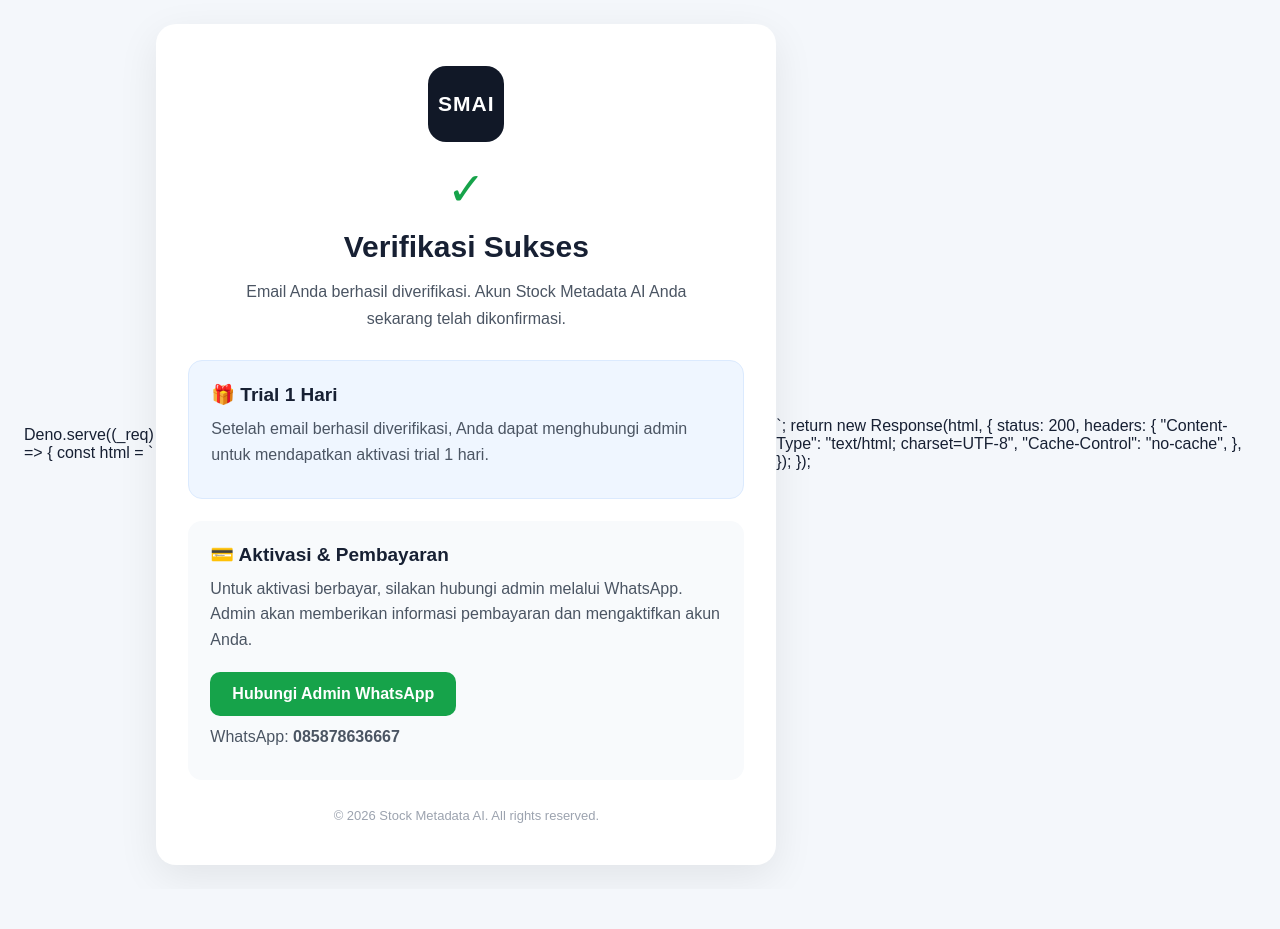
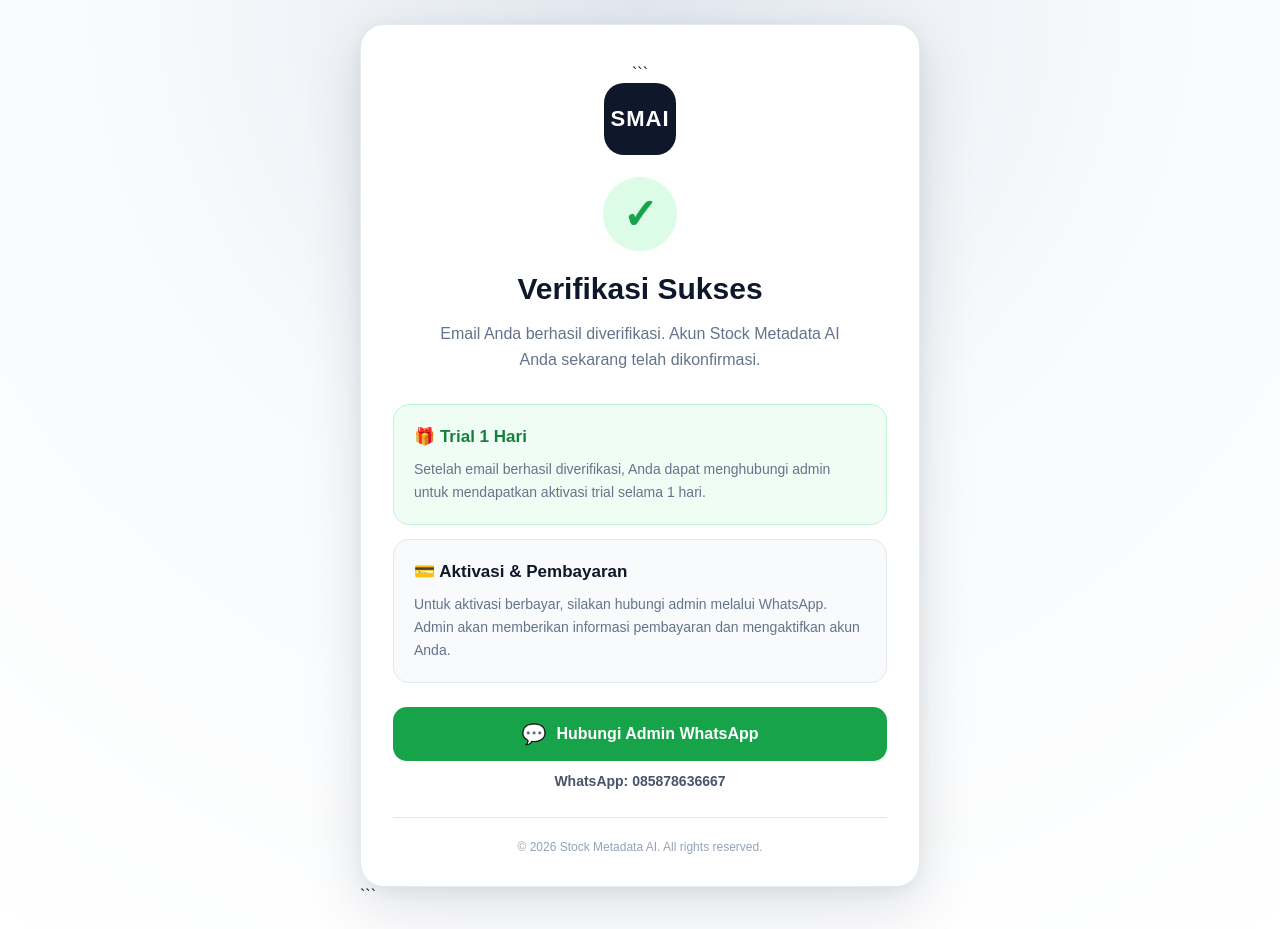
Before and after one commit to algi-exe/stock-metadata-ai-confirmation, a plain HTML site: page index.html in a window 1280 px wide. Before the commit the page ends 889 px from the top, so only its background shows below. Drawn offline with Linux system fonts and the light colour scheme.

Commit message:
index.html

````diff
--- a/index.html
+++ b/index.html
@@ -1,10 +1,12 @@
-Deno.serve((_req) => {
-  const html = `<!DOCTYPE html>
+<!DOCTYPE html>
+
 <html lang="id">
 <head>
   <meta charset="UTF-8">
   <meta name="viewport" content="width=device-width, initial-scale=1.0">
-  <title>Verifikasi Sukses - Stock Metadata AI</title>
+  <meta name="theme-color" content="#0f172a">
+  <title>Verifikasi Sukses — Stock Metadata AI</title>
+
   <style>
     * {
       box-sizing: border-box;
@@ -14,121 +16,192 @@
       margin: 0;
       min-height: 100vh;
       font-family: Arial, Helvetica, sans-serif;
-      background: #f4f7fb;
-      color: #172033;
+      background:
+        radial-gradient(circle at top, #e2e8f0 0%, #f8fafc 45%, #ffffff 100%);
+      color: #0f172a;
       display: flex;
+      align-items: center;
       justify-content: center;
-      align-items: center;
       padding: 24px;
     }
 
+    .container {
+      width: 100%;
+      max-width: 560px;
+    }
+
     .card {
-      width: 100%;
-      max-width: 620px;
       background: #ffffff;
-      border-radius: 20px;
-      padding: 42px 32px;
+      border-radius: 24px;
+      padding: 40px 32px 30px;
+      box-shadow:
+        0 20px 60px rgba(15, 23, 42, 0.12),
+        0 4px 16px rgba(15, 23, 42, 0.06);
       text-align: center;
-      box-shadow: 0 12px 40px rgba(0, 0, 0, 0.08);
+      border: 1px solid #e2e8f0;
     }
 
     .logo {
-      width: 76px;
-      height: 76px;
-      margin: 0 auto 24px;
-      border-radius: 18px;
-      background: #111827;
+      width: 72px;
+      height: 72px;
+      margin: 0 auto 22px;
+      border-radius: 20px;
+      background: #0f172a;
       color: #ffffff;
       display: flex;
       align-items: center;
       justify-content: center;
-      font-size: 21px;
-      font-weight: 700;
+      font-size: 22px;
+      font-weight: 800;
       letter-spacing: 1px;
     }
 
-    .success {
+    .success-icon {
+      width: 74px;
+      height: 74px;
+      margin: 0 auto 20px;
+      border-radius: 50%;
+      background: #dcfce7;
       color: #16a34a;
-      font-size: 46px;
-      line-height: 1;
-      margin-bottom: 18px;
+      display: flex;
+      align-items: center;
+      justify-content: center;
+      font-size: 42px;
+      font-weight: 700;
     }
 
     h1 {
-      margin: 0 0 14px;
+      margin: 0;
       font-size: 30px;
+      line-height: 1.2;
+      font-weight: 800;
+      color: #0f172a;
     }
 
-    .message {
-      margin: 0 auto 28px;
-      max-width: 500px;
-      line-height: 1.7;
-      color: #4b5563;
+    .subtitle {
+      margin: 14px auto 30px;
+      max-width: 440px;
       font-size: 16px;
+      line-height: 1.65;
+      color: #64748b;
     }
 
     .section {
-      margin-top: 22px;
-      padding: 22px;
-      border-radius: 14px;
+      text-align: left;
+      padding: 20px;
+      margin-top: 14px;
+      border-radius: 16px;
       background: #f8fafc;
-      text-align: left;
+      border: 1px solid #e2e8f0;
     }
 
     .section h2 {
-      margin: 0 0 10px;
-      font-size: 19px;
+      margin: 0 0 9px;
+      font-size: 17px;
+      line-height: 1.4;
+      color: #0f172a;
     }
 
     .section p {
-      margin: 8px 0;
-      line-height: 1.6;
-      color: #4b5563;
+      margin: 0;
+      font-size: 14px;
+      line-height: 1.65;
+      color: #64748b;
     }
 
     .trial {
-      border: 1px solid #dbeafe;
-      background: #eff6ff;
+      background: #f0fdf4;
+      border-color: #bbf7d0;
+    }
+
+    .trial h2 {
+      color: #15803d;
+    }
+
+    .payment {
+      background: #f8fafc;
     }
 
     .whatsapp {
-      display: inline-block;
-      margin-top: 12px;
-      padding: 13px 22px;
-      border-radius: 10px;
+      display: flex;
+      align-items: center;
+      justify-content: center;
+      gap: 10px;
+      width: 100%;
+      margin-top: 24px;
+      padding: 15px 20px;
+      border-radius: 14px;
       background: #16a34a;
       color: #ffffff;
       text-decoration: none;
+      font-size: 16px;
       font-weight: 700;
+      transition: transform 0.15s ease, background 0.15s ease;
     }
 
-    .footer {
+    .whatsapp:hover {
+      background: #15803d;
+      transform: translateY(-1px);
+    }
+
+    .whatsapp-icon {
+      font-size: 20px;
+    }
+
+    .phone {
+      margin-top: 12px;
+      font-size: 14px;
+      font-weight: 700;
+      color: #475569;
+    }
+
+    footer {
       margin-top: 28px;
-      color: #9ca3af;
-      font-size: 13px;
+      padding-top: 20px;
+      border-top: 1px solid #e2e8f0;
+      font-size: 12px;
+      line-height: 1.5;
+      color: #94a3b8;
     }
 
     @media (max-width: 480px) {
+      body {
+        padding: 14px;
+      }
+
       .card {
-        padding: 32px 20px;
+        padding: 30px 20px 24px;
+        border-radius: 20px;
       }
 
       h1 {
-        font-size: 25px;
+        font-size: 26px;
+      }
+
+      .subtitle {
+        font-size: 15px;
+      }
+
+      .section {
+        padding: 17px;
       }
     }
   </style>
+
 </head>
 
 <body>
-  <main class="card">
+  <main class="container">
+    <section class="card">
+
+```
   <div class="logo">SMAI</div>
 
-    <div class="success">✓</div>
+  <div class="success-icon">✓</div>
 
   <h1>Verifikasi Sukses</h1>
 
-    <p class="message">
+  <p class="subtitle">
     Email Anda berhasil diverifikasi.
     Akun Stock Metadata AI Anda sekarang telah dikonfirmasi.
   </p>
@@ -137,16 +210,18 @@
     <h2>🎁 Trial 1 Hari</h2>
     <p>
       Setelah email berhasil diverifikasi, Anda dapat menghubungi
-        admin untuk mendapatkan aktivasi trial 1 hari.
+      admin untuk mendapatkan aktivasi trial selama 1 hari.
     </p>
   </div>
 
-    <div class="section">
-      <h2>💳 Aktivasi & Pembayaran</h2>
+  <div class="section payment">
+    <h2>💳 Aktivasi &amp; Pembayaran</h2>
     <p>
       Untuk aktivasi berbayar, silakan hubungi admin melalui WhatsApp.
-        Admin akan memberikan informasi pembayaran dan mengaktifkan akun Anda.
+      Admin akan memberikan informasi pembayaran dan mengaktifkan
+      akun Anda.
     </p>
+  </div>
 
   <a
     class="whatsapp"
@@ -154,26 +229,21 @@
     target="_blank"
     rel="noopener noreferrer"
   >
-        Hubungi Admin WhatsApp
+    <span class="whatsapp-icon">💬</span>
+    <span>Hubungi Admin WhatsApp</span>
   </a>
 
-      <p>
-        WhatsApp: <strong>085878636667</strong>
-      </p>
+  <div class="phone">
+    WhatsApp: 085878636667
   </div>
 
-    <div class="footer">
+  <footer>
     © 2026 Stock Metadata AI. All rights reserved.
-    </div>
+  </footer>
+
+</section>
+```
+
   </main>
 </body>
-</html>`;
-
-  return new Response(html, {
-    status: 200,
-    headers: {
-      "Content-Type": "text/html; charset=UTF-8",
-      "Cache-Control": "no-cache",
-    },
-  });
-});
+</html>
````
Lines whose indentation alone changed are shown as unchanged.
